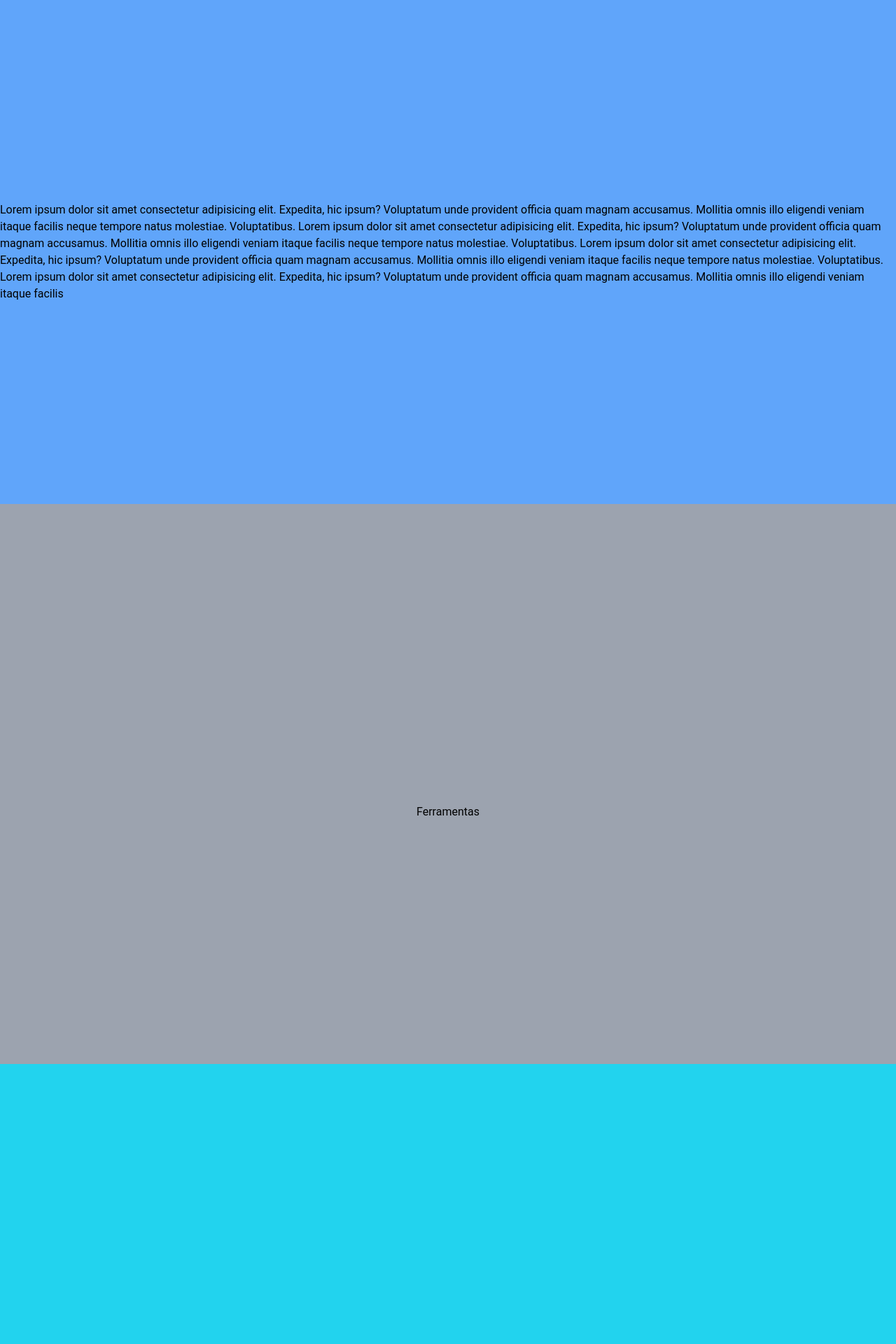
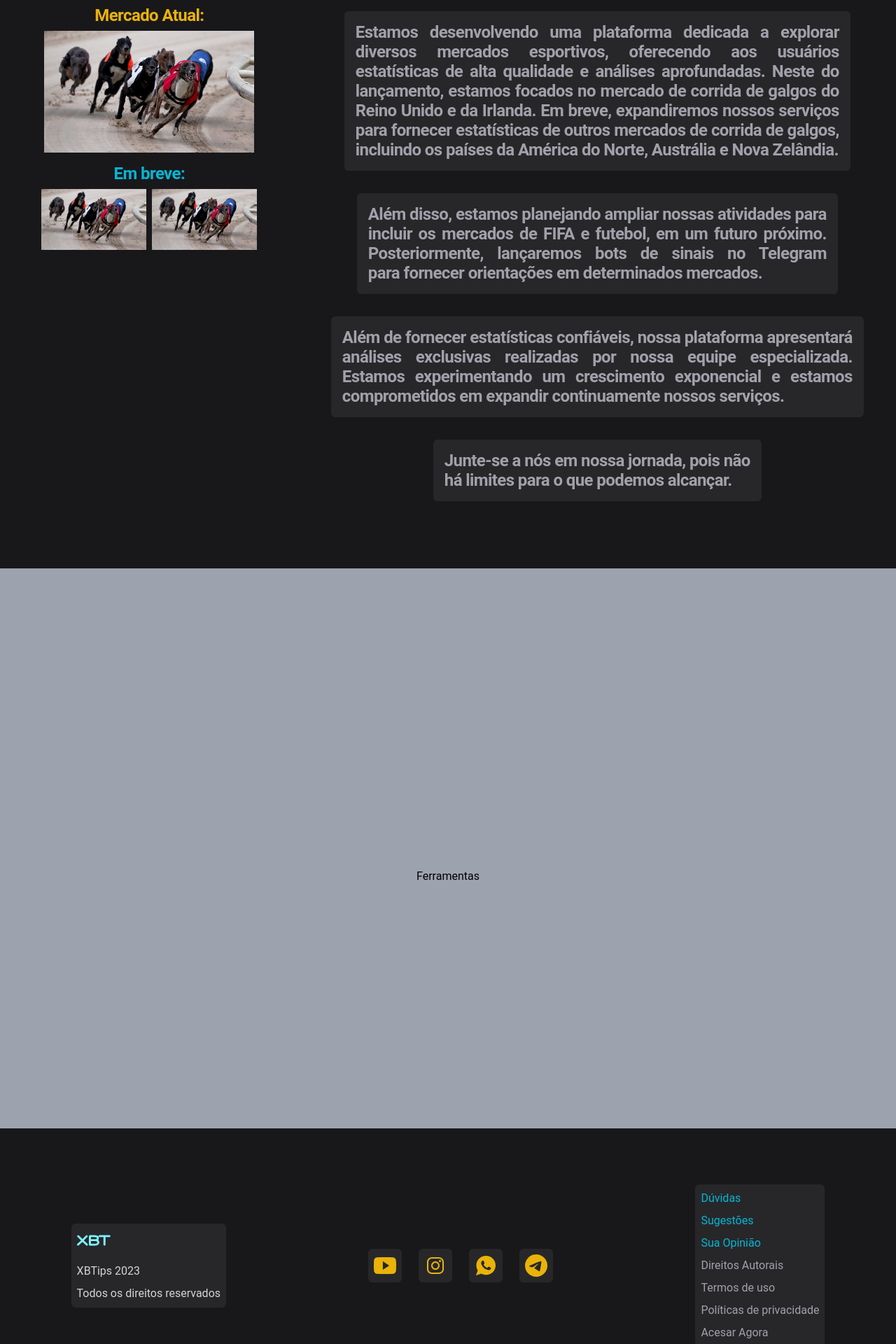
Before and after one commit to pedrim01/xbtips-v1, a Next.js app: page / in a window 1280 px wide. Shown: the part 880-2800 px from the top of the page at 70% size. Built offline with nearby package versions, Linux system fonts and the light colour scheme; no server answers.

Commit message:
finalizando layout

```diff
--- a/next.config.js
+++ b/next.config.js
@@ -8,6 +8,9 @@ const nextConfig = {
     });
     return config;
   },
+  images: {
+    domains: ['lh3.googleusercontent.com'],
+  },
 }
 
 module.exports = nextConfig
--- a/src/model/User.ts
+++ b/src/model/User.ts
@@ -1,8 +1,11 @@
+import { DetailedHTMLProps, ImgHTMLAttributes } from "react";
+
+
 export default interface User {
   uid: string;
   email: string | null;
   name: string | null;
   token: string;
   provider: string;
-  imageUrl: string | null;
+  imageUrl?: string ;
 }
--- a/src/pages/index.tsx
+++ b/src/pages/index.tsx
@@ -1,5 +1,9 @@
+import { IoLogoInstagram, IoLogoWhatsapp, IoLogoYoutube } from "react-icons/io";
+import { BsTelegram } from "react-icons/bs";
+
 import { motion } from "framer-motion";
 import { MdLogin } from "react-icons/md";
+
 import Balance from "react-wrap-balancer";
 
 import { Link as LinkScrool } from "react-scroll";
@@ -69,7 +73,7 @@ export default function Home() {
           </li>
 
           <li className="relative">
-            <a className="cursor-default opacity-30 hover:text-white">Planos</a>
+            <a className="cursor-default opacity-30 ">Planos</a>
 
             <div className="free-div absolute bottom-4 left-8 p-1 text-xs  font-bold text-green-500">
               <span className="animate-pulse">FREE</span>
@@ -104,14 +108,14 @@ export default function Home() {
           {user ? (
             <Button
               className="flex items-center gap-1 hover:text-white"
-              Icon={<TbUser className="text-yellow-500" />}
+              Icon={<Image src={user?.imageUrl || ""} alt="Google login" width={16} height={16} className="rounded-3xl" />}
               href={"/dashboard"}
               value={`${user.name}`}
             />
           ) : (
             <Button
               className="flex items-center gap-1 hover:text-white"
-              Icon={<TbUser className="text-yellow-500" />}
+              Icon={<TbUser className="text-lg text-yellow-500" />}
               href={!user ? "/login" : "/dashboard"}
               value={"Entrar"}
             />
@@ -197,7 +201,7 @@ export default function Home() {
               <Balance>
                 Potencialize suas{" "}
                 <span className="relative">
-                  apostas <Underline className="bottom-[-8%] absolute left-[0%] w-full" />
+                  apostas <Underline className="absolute bottom-[-8%] left-[0%] w-full" />
                 </span>
                 e alcance resultados extraordinários
               </Balance>
@@ -216,7 +220,7 @@ export default function Home() {
                 JUNTE-SE AO NOSSO TIME DE{" "}
                 <span className="relative">
                   VENCEDORES!!!
-                  <UnderlineTipo2 className="bottom-[-15%] absolute left-[0%]  w-full" />
+                  <UnderlineTipo2 className="absolute bottom-[-15%] left-[0%]  w-full" />
                 </span>
               </Balance>
             </p>
@@ -233,13 +237,13 @@ export default function Home() {
               initial={{ opacity: 0, y: -20 }}
               animate={{ opacity: 1, y: 0 }}
               transition={{ duration: 1.8 }}
-              className="my-20 max-lg:mb-28 max-lg:my-10 mt-4 max-w-[720px] text-center text-xl font-extrabold leading-tight tracking-tight text-zinc-300 max-lg:text-lg"
+              className="my-20 mt-4 max-w-[720px] text-center text-xl font-extrabold leading-tight tracking-tight text-zinc-300 max-lg:my-10 max-lg:mb-28 max-lg:text-lg"
             >
               <Balance>
                 Acesso <span className="animate-pulse font-bold text-green-500">TOTAL</span> à Plataforma:{" "}
                 <span className="animate-pulse font-bold text-green-500">GRATUITO!!!</span>
               </Balance>
-                <div className="mt-2 max-lg:mt-0" >Oferta de Lançamento</div>
+              <div className="mt-2 max-lg:mt-0">Oferta de Lançamento</div>
             </motion.h2>
           </div>
         </section>
@@ -250,22 +254,109 @@ export default function Home() {
           amet consectetur adipisicing elit. Expedita, hic ipsum? Voluptatum unde provident officia quam magnam accusamus. Mollitia omnis
         </section> */}
 
-        <section id="about" className="flex min-h-screen items-center justify-center bg-blue-400 pt-20">
-          Lorem ipsum dolor sit amet consectetur adipisicing elit. Expedita, hic ipsum? Voluptatum unde provident officia quam magnam
-          accusamus. Mollitia omnis illo eligendi veniam itaque facilis neque tempore natus molestiae. Voluptatibus. Lorem ipsum dolor sit
-          amet consectetur adipisicing elit. Expedita, hic ipsum? Voluptatum unde provident officia quam magnam accusamus. Mollitia omnis
-          illo eligendi veniam itaque facilis neque tempore natus molestiae. Voluptatibus. Lorem ipsum dolor sit amet consectetur
-          adipisicing elit. Expedita, hic ipsum? Voluptatum unde provident officia quam magnam accusamus. Mollitia omnis illo eligendi
-          veniam itaque facilis neque tempore natus molestiae. Voluptatibus. Lorem ipsum dolor sit amet consectetur adipisicing elit.
-          Expedita, hic ipsum? Voluptatum unde provident officia quam magnam accusamus. Mollitia omnis illo eligendi veniam itaque facilis
+        <section
+          id="about"
+          className="min-h-auto flex flex-wrap items-start justify-center bg-zinc-900 pb-20 pt-20 max-lg:flex-col max-lg:items-center"
+        >
+          <div className="max-lg:w-full flex w-1/3 flex-col items-center justify-center gap-4 p-2">
+            <div className="space-y-2">
+              <h1 className="text-center text-2xl font-semibold leading-7 tracking-tight text-yellow-500">Mercado Atual:</h1>
+              <Image src={"/images/galgosRacing.jpg"} alt="greyhound racing" width={300} height={300} />
+            </div>
+            <div className="space-y-2">
+              <h1 className="text-center text-2xl font-semibold leading-7 tracking-tight text-cyan-500">Em breve:</h1>
+              <div className="flex space-x-2">
+                <Image src={"/images/galgosRacing.jpg"} alt="greyhound racing" width={150} height={150} />
+                <Image src={"/images/galgosRacing.jpg"} alt="greyhound racing" width={150} height={150} />
+              </div>
+            </div>
+          </div>
+
+          <div className="max-lg:w-full flex w-2/3 flex-col items-center justify-center gap-8 p-4 text-justify text-2xl font-semibold leading-7 tracking-tight text-zinc-400 max-lg:gap-4 max-lg:p-4 max-lg:text-sm">
+            <p className="rounded-md bg-zinc-800 p-4">
+              <Balance>
+                Estamos desenvolvendo uma plataforma dedicada a explorar diversos mercados esportivos, oferecendo aos usuários estatísticas
+                de alta qualidade e análises aprofundadas. Neste do lançamento, estamos focados no mercado de corrida de galgos do Reino
+                Unido e da Irlanda. Em breve, expandiremos nossos serviços para fornecer estatísticas de outros mercados de corrida de
+                galgos, incluindo os países da América do Norte, Austrália e Nova Zelândia.
+              </Balance>
+            </p>
+            <p className="rounded-md bg-zinc-800 p-4">
+              <Balance>
+                Além disso, estamos planejando ampliar nossas atividades para incluir os mercados de FIFA e futebol, em um futuro próximo.
+                Posteriormente, lançaremos bots de sinais no Telegram para fornecer orientações em determinados mercados.
+              </Balance>
+            </p>
+            <p className="rounded-md bg-zinc-800 p-4">
+              <Balance>
+                Além de fornecer estatísticas confiáveis, nossa plataforma apresentará análises exclusivas realizadas por nossa equipe
+                especializada. Estamos experimentando um crescimento exponencial e estamos comprometidos em expandir continuamente nossos
+                serviços.
+              </Balance>
+            </p>
+
+            <p className="rounded-md bg-zinc-800 p-4">
+              <Balance>Junte-se a nós em nossa jornada, pois não há limites para o que podemos alcançar.</Balance>
+            </p>
+          </div>
         </section>
 
         <section id="tools" className="flex min-h-screen items-center justify-center bg-gray-400 pt-20">
           Ferramentas
         </section>
 
-        <footer id="contact" className="flex min-h-screen items-center justify-center bg-cyan-400 pt-20">
-          Contato
+        <footer
+          id="contact"
+          className="min-h-auto flex flex-col items-center justify-end gap-4 bg-zinc-900 pb-10 pt-20 text-zinc-300 max-lg:px-4 max-lg:pb-5 max-lg:pt-2"
+        >
+          <div className="flex w-full items-center justify-around max-lg:grid max-lg:grid-cols-2 max-lg:grid-rows-2 max-lg:justify-items-center max-lg:space-x-4">
+            <div className="flex flex-col gap-4 rounded-md bg-zinc-800 p-2 max-lg:order-2 max-lg:pl-6">
+              <MiniLogo />
+              <div className="space-y-2">
+                <p className="text-start">XBTips 2023</p>
+                <p className="text-start">Todos os direitos reservados</p>
+              </div>
+            </div>
+
+            <div className="grid grid-cols-4 grid-rows-1 gap-6 text-yellow-500 max-lg:order-1 max-lg:col-span-2">
+              <IoLogoYoutube className="rounded-md bg-zinc-800 p-2 text-5xl"/>
+              <IoLogoInstagram className="rounded-md bg-zinc-800 p-2 text-5xl"/>
+              <IoLogoWhatsapp className="rounded-md bg-zinc-800 p-2 text-5xl"/>
+              <BsTelegram className="rounded-md bg-zinc-800 p-2 text-5xl"/>
+            </div>
+
+            <ul className="text-md flex flex-col items-start justify-center gap-2 rounded-md bg-zinc-800 p-2 text-zinc-400 max-lg:order-3">
+              <li>
+                <a className=" text-cyan-500 hover:text-white">Dúvidas</a>
+              </li>
+              <li>
+                <a className=" text-cyan-500 hover:text-white">Sugestões</a>
+              </li>
+              <li>
+                <a className=" text-cyan-500 hover:text-white">Sua Opinião</a>
+              </li>
+              <li>
+                <a className="hover:text-white">Direitos Autorais</a>
+              </li>
+              <li>
+                <a className="hover:text-white">Termos de uso</a>
+              </li>
+              <li>
+                <a className="hover:text-white">Políticas de privacidade</a>
+              </li>
+              <li>
+                {user ? null : <Button className="flex items-center gap-1 hover:text-white" href={"/login"} value={"Acesar Agora"} />}
+              </li>
+            </ul>
+          </div>
+
+          <p className="mt-10 px-10 text-center text-sm hover:text-zinc-100 max-lg:mt-4 max-lg:px-2 max-lg:text-justify">
+            <Balance>
+              Ao interagir com o site e os serviços da XBTips, você concorda com nossos Termos de Uso e Políticas de Privacidade. Além
+              disso, concorda também quando utilizamos cookies para aprimorar nossos serviços, garantindo que nenhum dado pessoal seja
+              fornecido a terceiros.
+            </Balance>
+          </p>
         </footer>
       </main>
 
--- a/src/pages/register.tsx
+++ b/src/pages/register.tsx
@@ -80,7 +80,7 @@ export default function Register() {
         </h1>
         <Link href={"/login"} className="text-cyan-500 duration-300 ease-in-out hover:text-cyan-800">
           <Return className="mr-2 inline" />
-          Voltar para Login
+            Login
         </Link>
       </div>
 
```
Also changed, not shown: src/components/Sidebar.tsx (+24 -13 lines), public/images/galgosRacing.jpg (added).
